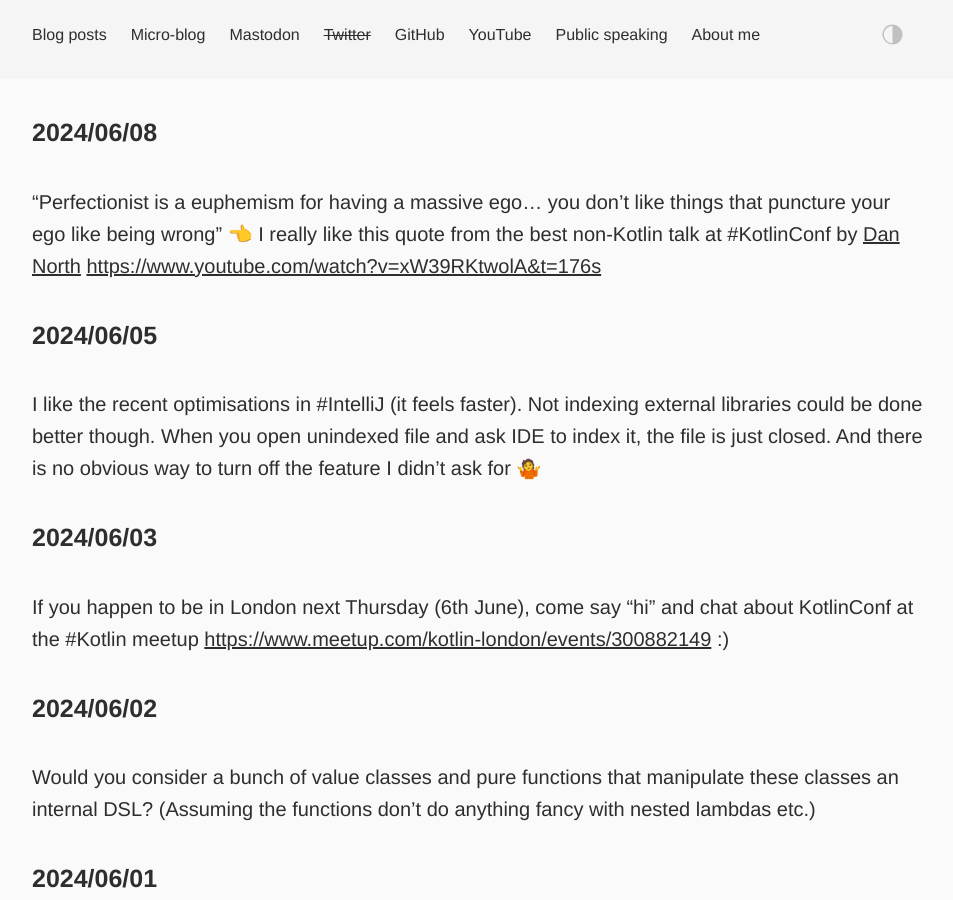
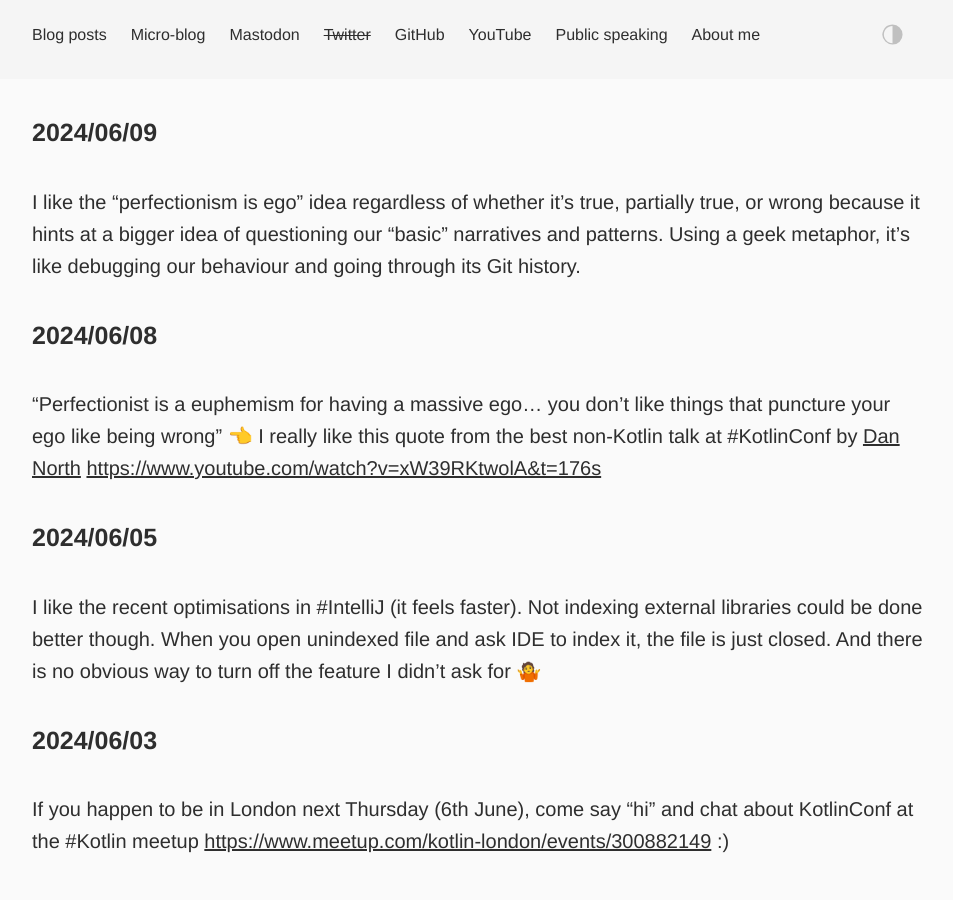
Before and after one commit to dkandalov/dkandalov.github.io, a Jekyll site: the page built from micro-blog.md, in a window 1280 px wide and 900 px high. Shown: the whole window, without its empty margins (160-1113 px from the left). Built offline with Jekyll 4.4.1, drawn with Linux system fonts in a browser that asks for light colours.

Commit message:
updated micro-blog

```diff
--- a/micro-blog.md
+++ b/micro-blog.md
@@ -2,6 +2,9 @@
 layout: post
 permalink: /micro-blog/
 ---
+
+#### 2024/06/09
+I like the "perfectionism is ego" idea regardless of whether it's true, partially true, or wrong because it hints at a bigger idea of questioning our "basic" narratives and patterns. Using a geek metaphor, it's like debugging our behaviour and going through its Git history.
 
 #### 2024/06/08
 "Perfectionist is a euphemism for having a massive ego... you don't like things that puncture your ego like being wrong" 👈 I really like this quote from the best non-Kotlin talk at #KotlinConf by [Dan North](https://twitter.com/tastapod) <https://www.youtube.com/watch?v=xW39RKtwolA&t=176s>
```
